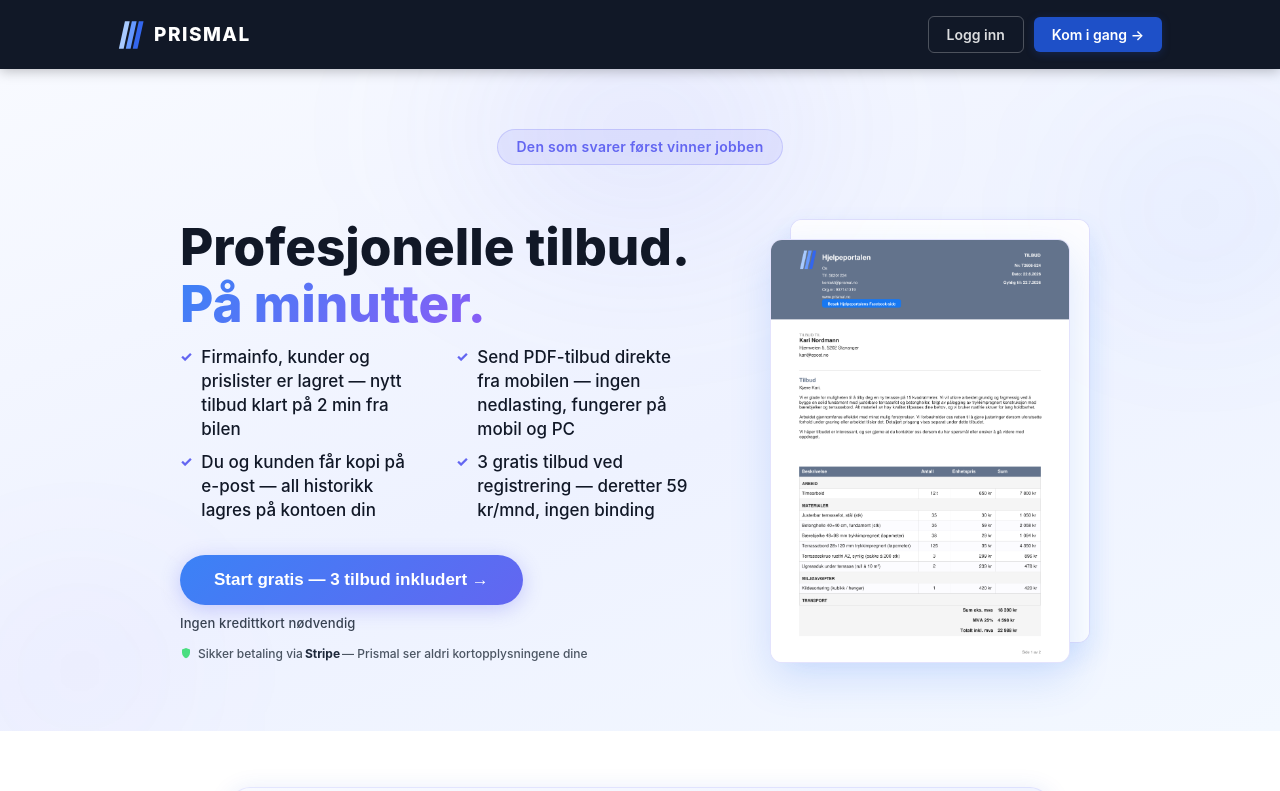
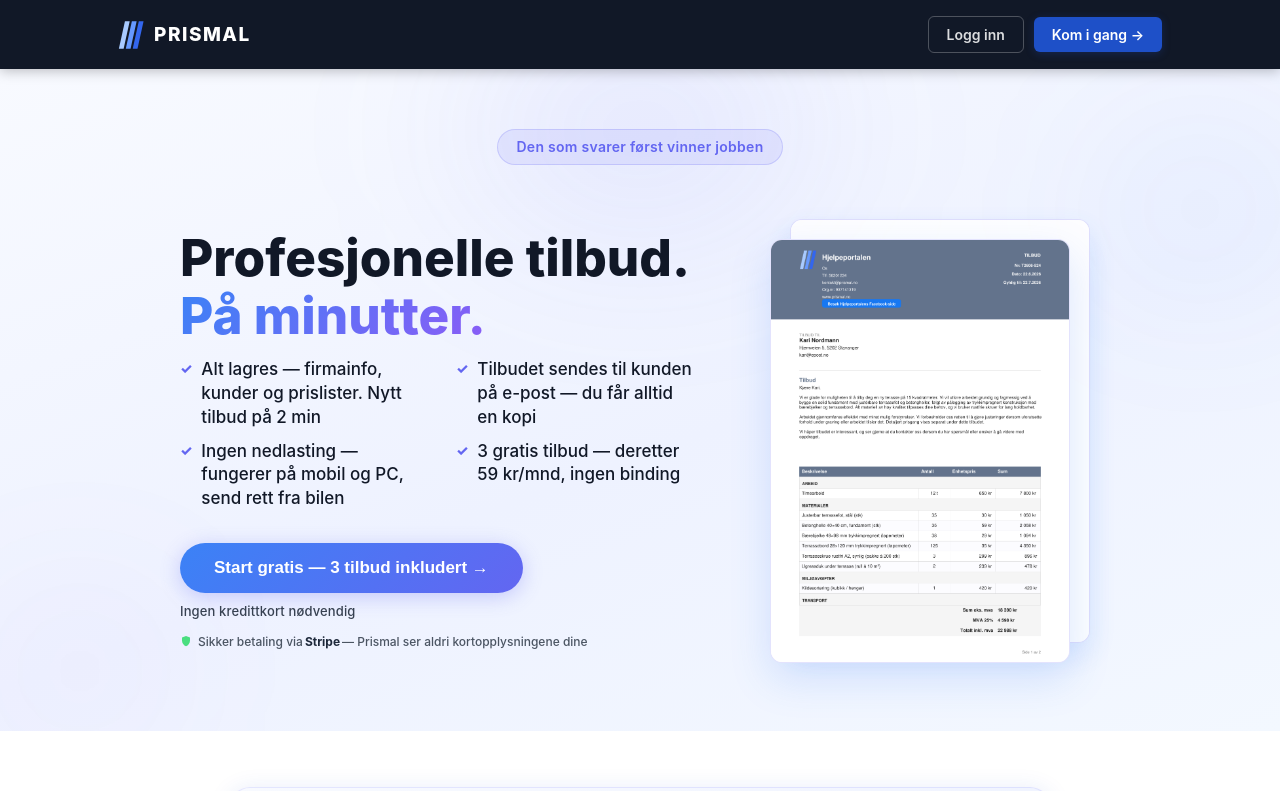
Before and after one commit to anderslura/Prismal, a React (Vite) app: page / in a window 1280 px wide. Shown: the top 791 px of the page. Built offline with nearby package versions, Linux system fonts and the light colour scheme.

Commit message:
fix: kortere og presis bullets på hero

```diff
--- a/src/components/Landingsside.jsx
+++ b/src/components/Landingsside.jsx
@@ -256,10 +256,10 @@ export default function Landingsside({ onStart, onRegistrer }) {
                 <span className="l2-tittel-grad">På minutter.</span>
               </h1>
               <ul className="l2-punkter l2-punkter-hero">
-                <li>Firmainfo, kunder og prislister er lagret — nytt tilbud klart på 2 min fra bilen</li>
-                <li>Send PDF-tilbud direkte fra mobilen — ingen nedlasting, fungerer på mobil og PC</li>
-                <li>Du og kunden får kopi på e-post — all historikk lagres på kontoen din</li>
-                <li>3 gratis tilbud ved registrering — deretter 59 kr/mnd, ingen binding</li>
+                <li>Alt lagres — firmainfo, kunder og prislister. Nytt tilbud på 2 min</li>
+                <li>Tilbudet sendes til kunden på e-post — du får alltid en kopi</li>
+                <li>Ingen nedlasting — fungerer på mobil og PC, send rett fra bilen</li>
+                <li>3 gratis tilbud — deretter 59 kr/mnd, ingen binding</li>
               </ul>
               <div className="l2-hero-cta">
                 <button className="l2-cta" onClick={onRegistrer}>Start gratis — 3 tilbud inkludert →</button>
```
